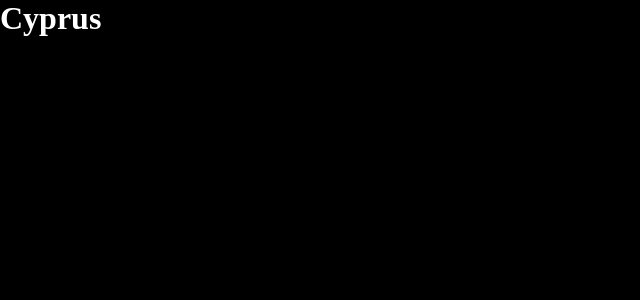
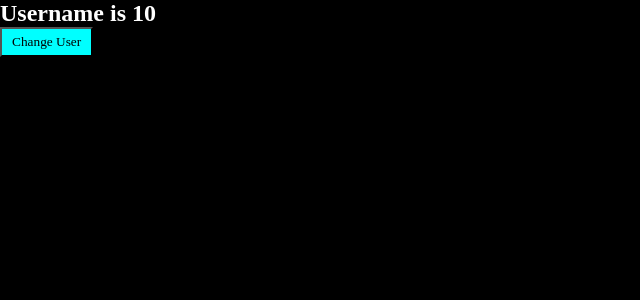
Before and after one commit to farman-haris/React-Cource, a React (Vite) app: page / in a window 1280 px wide. Shown: the top 300 px of the page, without its empty margins (0-640 px from the left). Built offline with nearby package versions, Linux system fonts and the light colour scheme.

Commit message:
useState Method Intials

```diff
--- a/src/App.jsx
+++ b/src/App.jsx
@@ -1,7 +1,19 @@
+import React, { useState } from 'react'
+
 const App = () => {
+  const [user, setUser] = useState(10)
+
+  const change_User = () => {
+    setUser(20)
+  }
   return (
-    <h1>Cyprus</h1>
+    <div>
+      <h2>Username is {user}</h2>
+      <button onClick={change_User}>Change User</button>
+    </div>
   )
 }
 
 export default App
+const user = "Farman"
+const age = 69
--- a/src/index.css
+++ b/src/index.css
@@ -13,3 +13,9 @@ html, body{
 body{
   background-color: #000;
 }
+
+button{
+  background-color: cyan;
+  padding: 5px 10px;
+  color: black;
+}
```
